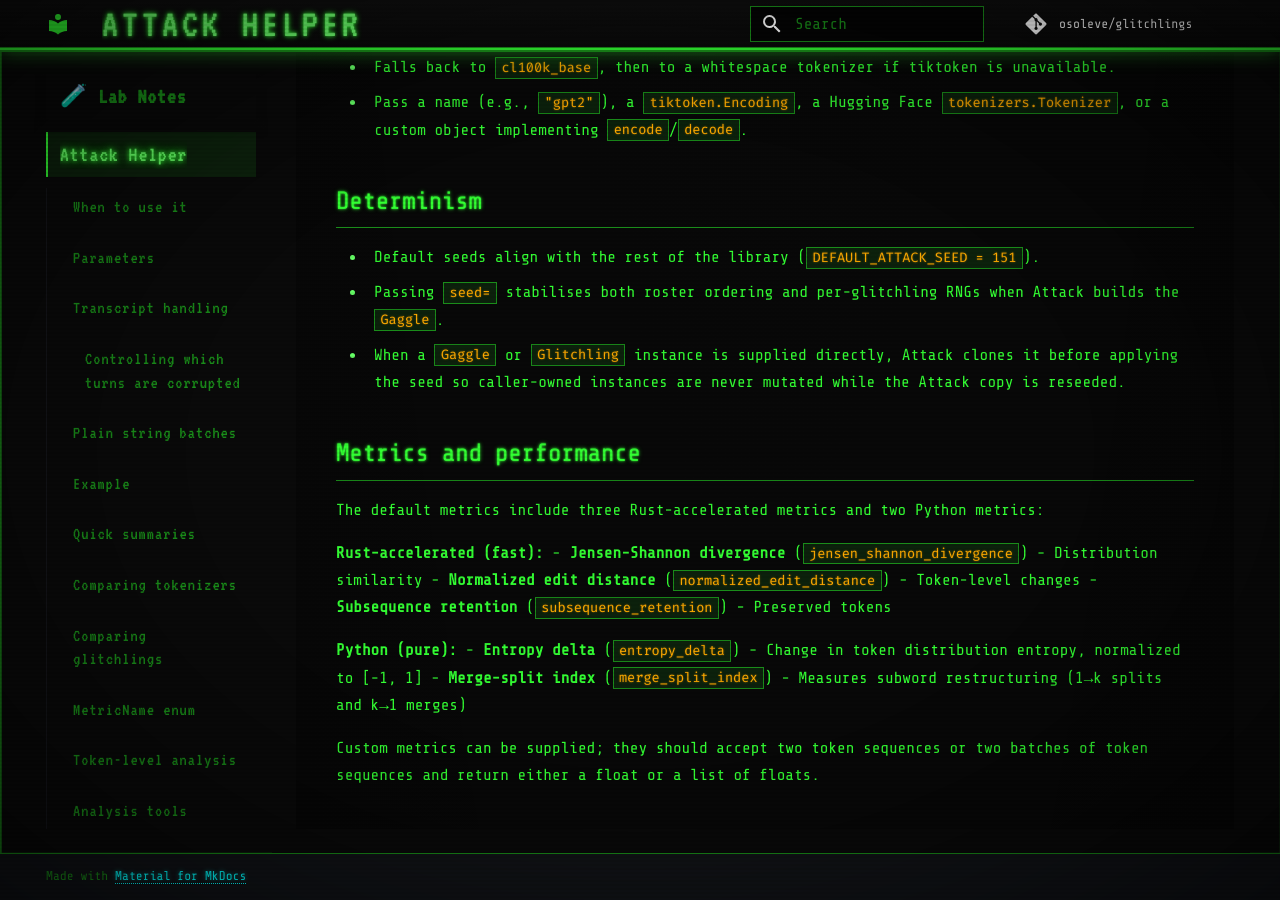
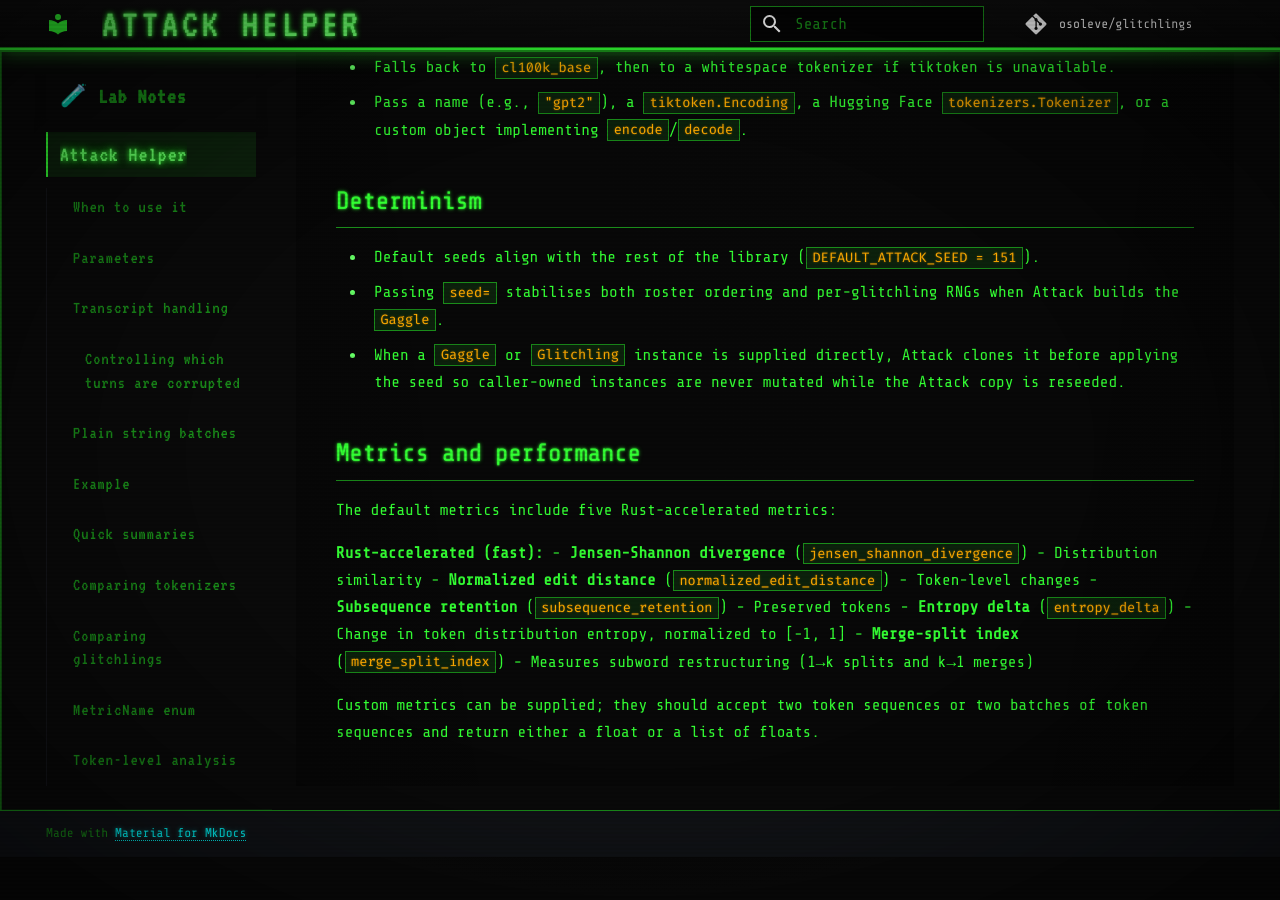
Before and after one commit to osoleve/glitchlings, an MkDocs documentation site: the page built from docs/attack.md, in a window 1280 px wide and 900 px high, scrolled down 7812 px. Built offline with MkDocs 1.6.1 and Material for MkDocs 9.7.7, drawn with Linux system fonts in a browser that asks for light colours; comment, search, counter and statistics services are not loaded; after the commit the page ends 8669 px from its top, so only the background shows below that.

Commit message:
Revise metrics section in attack.md
Updated the metrics section to reflect the addition of two new Rust-accelerated metrics and removed the Python metrics.

```diff
--- a/docs/attack.md
+++ b/docs/attack.md
@@ -281,14 +281,12 @@ By default, Attack uses a lightweight `tiktoken` encoder:
 
 ## Metrics and performance
 
-The default metrics include three Rust-accelerated metrics and two Python metrics:
+The default metrics include five Rust-accelerated metrics:
 
 **Rust-accelerated (fast):**
 - **Jensen-Shannon divergence** (`jensen_shannon_divergence`) - Distribution similarity
 - **Normalized edit distance** (`normalized_edit_distance`) - Token-level changes
 - **Subsequence retention** (`subsequence_retention`) - Preserved tokens
-
-**Python (pure):**
 - **Entropy delta** (`entropy_delta`) - Change in token distribution entropy, normalized to [-1, 1]
 - **Merge-split index** (`merge_split_index`) - Measures subword restructuring (1→k splits and k→1 merges)
 
```
